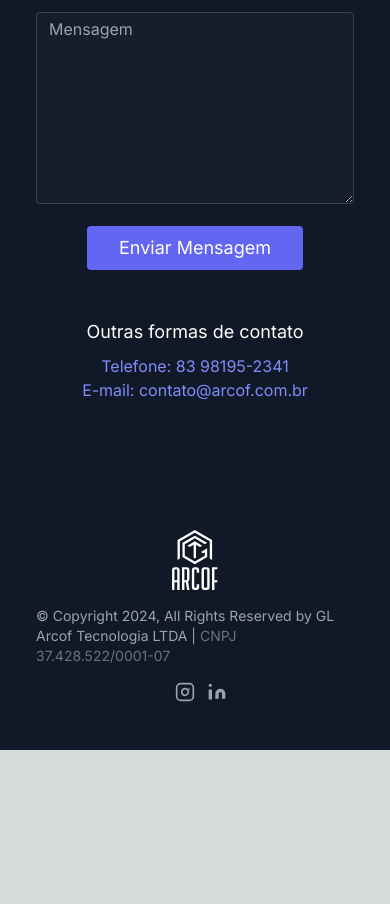
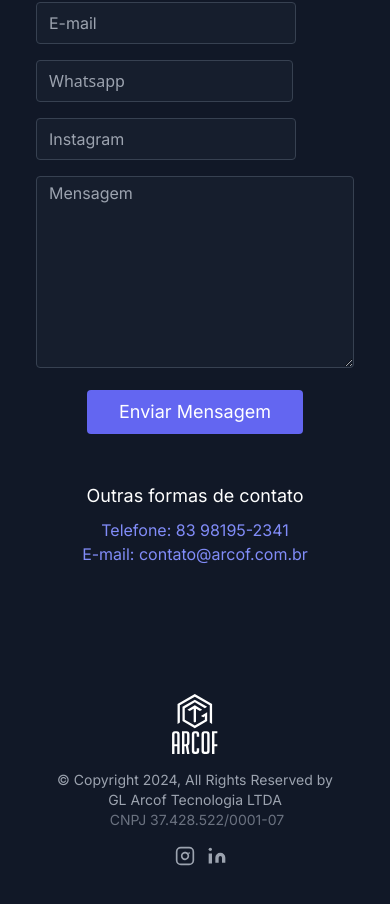
Before and after one commit to rubensGouveia/my-site, a Next.js app: page / in a window 390 px wide. Shown: the part 3024-3928 px from the top of the page. Before the commit the page ends 3774 px from the top, so only its background shows below. Built offline with nearby package versions, Linux system fonts and the light colour scheme.

Commit message:
css ajustments

```diff
--- a/src/components/ContactSection.tsx
+++ b/src/components/ContactSection.tsx
@@ -86,7 +86,7 @@ const ContactSection: React.FC = () => {
             onSubmit={handleSubmit(onSubmit)}
             className="flex flex-wrap -m-2"
           >
-            <div className="p-2 w-1/2 font-sans">
+            <div className="p-2 sm:w-full  md:w-1/2 lg:w-1/2 xl:w-1/2 font-sans">
               <input
                 className="w-full bg-gray-800 bg-opacity-40 rounded border border-gray-700 focus:border-indigo-500 focus:bg-transparent focus:ring-2 focus:ring-indigo-900 text-base outline-none text-gray-100 py-1 px-3 leading-8 transition-colors duration-200 ease-in-out"
                 placeholder="Nome"
@@ -96,7 +96,7 @@ const ContactSection: React.FC = () => {
                 {errors.name?.message}
               </p>
             </div>
-            <div className="p-2 w-1/2">
+            <div className="p-2 sm:w-full  md:w-1/2 lg:w-1/2 xl:w-1/2">
               <input
                 className="w-full bg-gray-800 bg-opacity-40 rounded border border-gray-700 focus:border-indigo-500 focus:bg-transparent focus:ring-2 focus:ring-indigo-900 text-base outline-none text-gray-100 py-1 px-3 leading-8 transition-colors duration-200 ease-in-out"
                 placeholder="E-mail"
@@ -106,7 +106,7 @@ const ContactSection: React.FC = () => {
                 {errors.email?.message}
               </p>
             </div>
-            <div className="p-2 w-1/2 font-sans">
+            <div className="p-2  sm:w-full  md:w-1/2 lg:w-1/2 xl:w-1/2 font-sans">
               <input
                 type="text"
                 placeholder="Whatsapp"
@@ -118,7 +118,7 @@ const ContactSection: React.FC = () => {
                 {errors.tel?.message}
               </p>
             </div>
-            <div className="p-2 w-1/2">
+            <div className="p-2  sm:w-full  md:w-1/2 lg:w-1/2 xl:w-1/2 ">
               <input
                 className="w-full bg-gray-800 bg-opacity-40 rounded border border-gray-700 focus:border-indigo-500 focus:bg-transparent focus:ring-2 focus:ring-indigo-900 text-base outline-none text-gray-100 py-1 px-3 leading-8 transition-colors duration-200 ease-in-out"
                 placeholder="Instagram"
--- a/src/components/Footer.tsx
+++ b/src/components/Footer.tsx
@@ -5,8 +5,8 @@ const Footer: React.FC = () => {
   const currentYear = new Date().getFullYear();
 
   return (
-    <footer className="bg-gray-900 text-gray-400 body-font">
-      <div className="container px-5 py-8 mx-auto flex items-center sm:flex-row flex-col">
+    <footer className="bg-gray-900 text-gray-400 body-font flex w-full">
+      <div className="container px-5 py-8 flex items-center sm:flex-row flex-col justify-between ">
         <a className="flex title-font font-medium items-center md:justify-start justify-center text-white">
           <svg width="auto" height="60" viewBox="0 0 656 863">
             <svg
@@ -58,12 +58,12 @@ const Footer: React.FC = () => {
           </svg>
         </a>
 
-        <p className="text-sm text-gray-400 sm:ml-4 sm:pl-4 sm:border-l-2 sm:border-gray-800 sm:py-2 sm:mt-0 mt-4">
-          © Copyright {currentYear}, All Rights Reserved by GL Arcof Tecnologia
-          LTDA |
+        <p className="text-sm text-gray-400 sm:ml-4 sm:pl-4  sm:py-2 sm:mt-0 mt-4 text-center">
+          © Copyright {currentYear}, All Rights Reserved by <br />
+          GL Arcof Tecnologia LTDA <br />
           <span className="text-gray-500 ml-1">CNPJ 37.428.522/0001-07</span>
         </p>
-        <span className="inline-flex sm:ml-auto sm:mt-0 mt-4 justify-center sm:justify-start">
+        <span className="inline-flex sm:mt-0 mt-4 justify-center sm:justify-start">
           <a
             href="https://www.instagram.com/rubensgouveia/"
             target="_blank"
--- a/src/pages/index.tsx
+++ b/src/pages/index.tsx
@@ -17,7 +17,7 @@ export default function Home() {
         <meta name="description" content="Inovação e Tecnologia" />
       </Head>
       <main
-        className={`flex min-h-screen flex-col items-center justify-between bg-gray-900  lg:p-16  md:p-4 p-4 ${inter.className}`}
+        className={`flex min-h-screen flex-col items-center justify-between bg-gray-900  lg:p-16  md:p-4 p-4  pt-16 ${inter.className}`}
       >
         <Header />
         <HeroSection />
```
